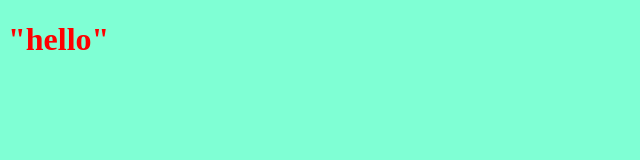
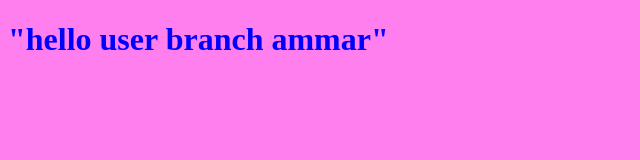
Before and after one commit to ammartahesh/project, a plain HTML site: page index.html in a window 1280 px wide. Shown: the whole page, without its empty margins (0-640 px from the left). Drawn offline with Linux system fonts and the light colour scheme.

Commit message:
edit in my branch

```diff
--- a/index.html
+++ b/index.html
@@ -7,7 +7,7 @@
     <link rel="stylesheet" href="style.css">
 </head>
 <body>
-    <h1>"hello"</h1>
+    <h1>"hello user branch ammar"</h1>
     <script src="app.js"></script>
 </body>
     </html>
--- a/style.css
+++ b/style.css
@@ -1,6 +1,6 @@
 h1{
-    color: red;
+    color: blue;
 }
 body{
-    background-color: aquamarine;
+    background-color: rgb(255, 127, 238);
 }
```
